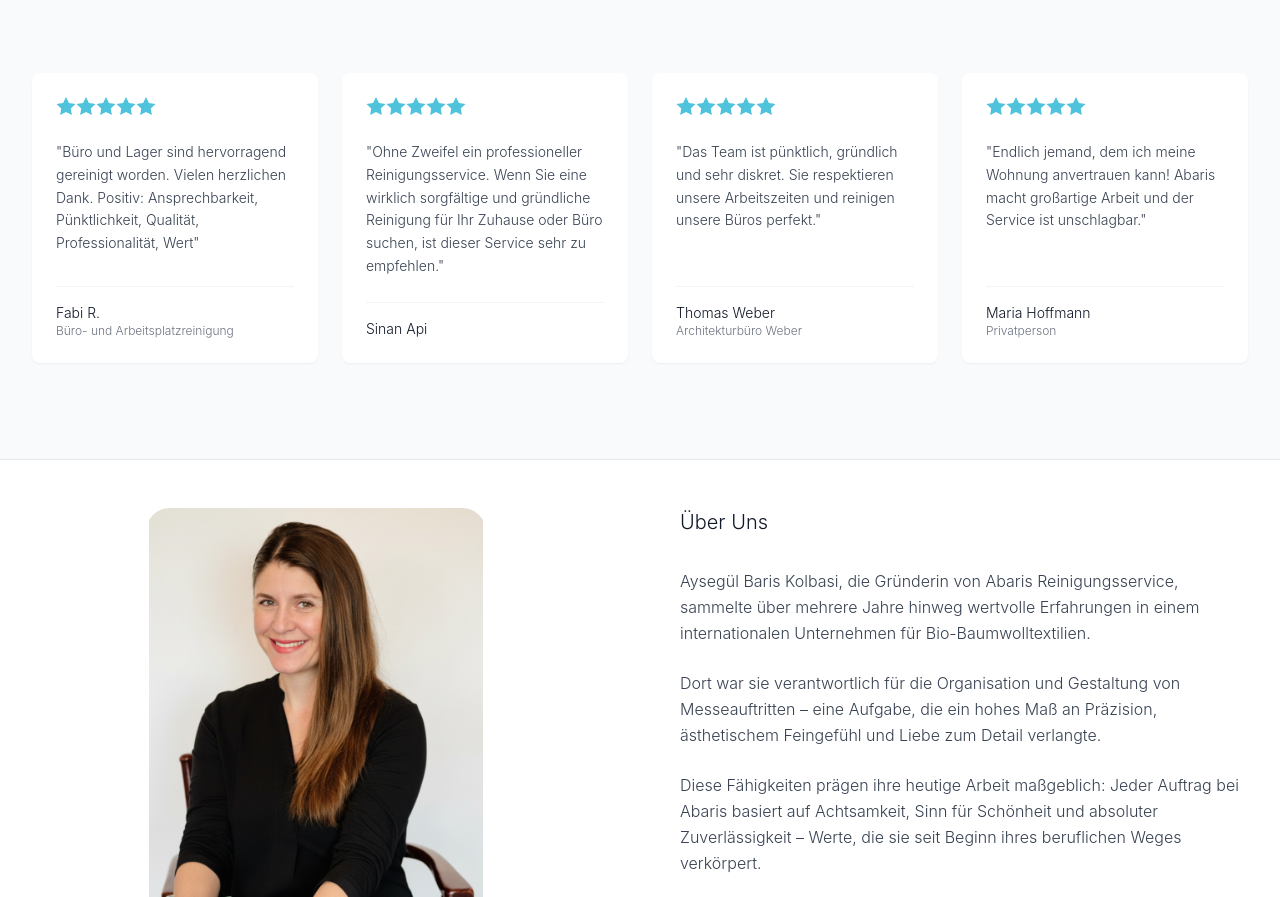
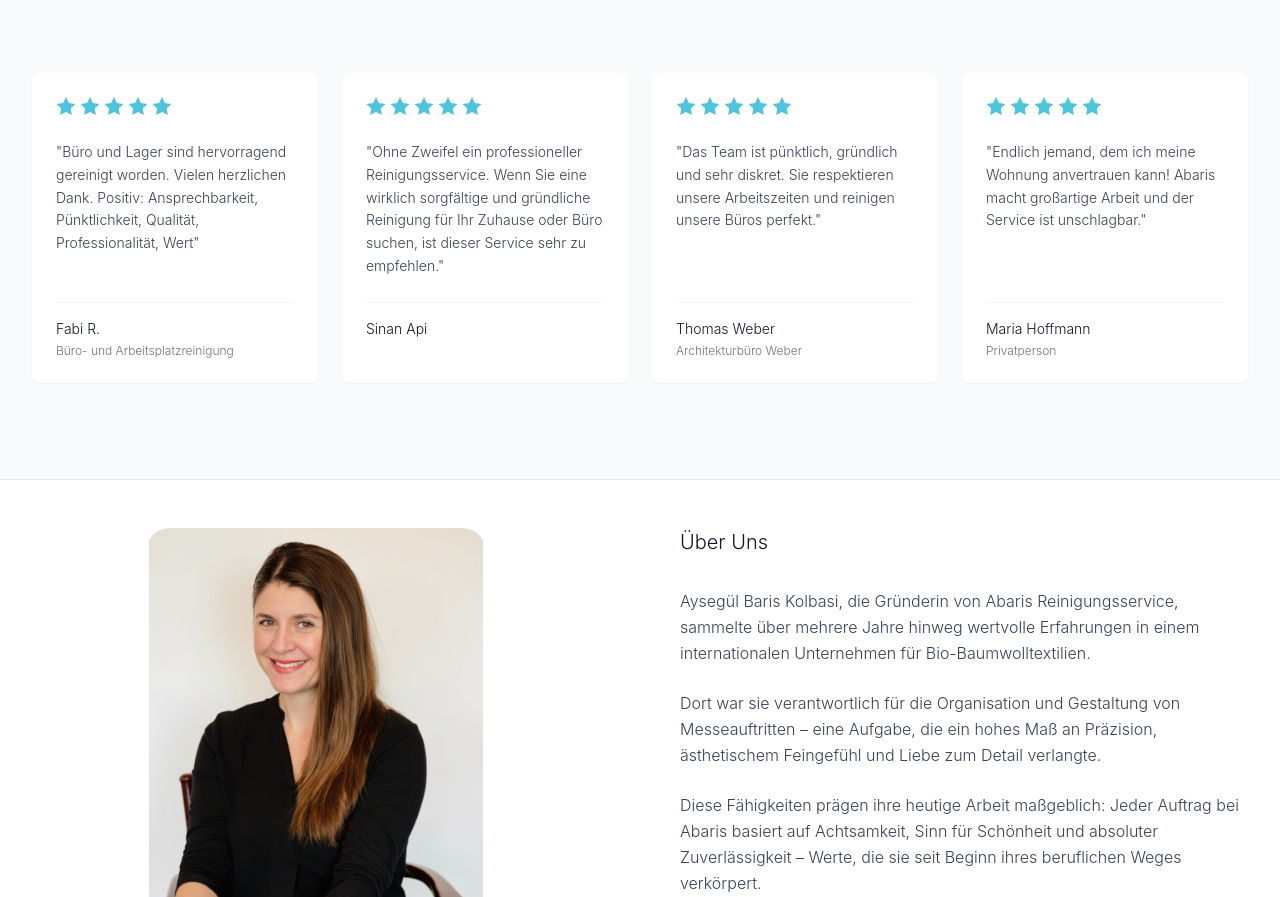
Before and after one commit to ecoezer/abaris, a React (Vite) app: page / in a window 1280 px wide. Shown: the part 2046-2943 px from the top of the page. Built offline with nearby package versions, Linux system fonts and the light colour scheme.

Commit message:
Updated Testimonials.jsx

```diff
--- a/src/components/Testimonials.jsx
+++ b/src/components/Testimonials.jsx
@@ -44,25 +44,23 @@ function Testimonials() {
         <div className="grid grid-cols-1 md:grid-cols-2 lg:grid-cols-4 gap-6">
           {testimonials.map((testimonial, index) => (
             <div key={index} className="bg-white p-6 rounded-lg shadow-sm hover:shadow-md transition-shadow flex flex-col h-full">
-              <div className="flex items-center mb-6">
+              <div className="flex items-center gap-1 mb-6 h-5">
                 {[...Array(testimonial.rating)].map((_, i) => (
-                  <svg key={i} className="w-5 h-5 text-abaris-cyan fill-current" viewBox="0 0 20 20">
+                  <svg key={i} className="w-5 h-5 text-abaris-cyan fill-current flex-shrink-0" viewBox="0 0 20 20">
                     <path d="M10 15l-5.878 3.09 1.123-6.545L.489 6.91l6.572-.955L10 0l2.939 5.955 6.572.955-4.756 4.635 1.123 6.545z" />
                   </svg>
                 ))}
               </div>
-              <p className="text-gray-700 font-light mb-6 text-sm leading-relaxed flex-grow">
+              <p className="text-gray-700 font-light mb-6 text-sm leading-relaxed flex-grow min-h-[120px]">
                 "{testimonial.text}"
               </p>
-              <div className="border-t border-gray-100 pt-4">
-                <p className="font-light text-gray-900 text-sm">
+              <div className="border-t border-gray-100 pt-4 mt-auto">
+                <p className="font-light text-gray-900 text-sm h-5 flex items-center">
                   {testimonial.name}
                 </p>
-                {testimonial.company && (
-                  <p className="text-gray-500 font-light text-xs">
-                    {testimonial.company}
-                  </p>
-                )}
+                <p className="text-gray-500 font-light text-xs h-4 flex items-center mt-1">
+                  {testimonial.company || '\u00A0'}
+                </p>
               </div>
             </div>
           ))}
```
